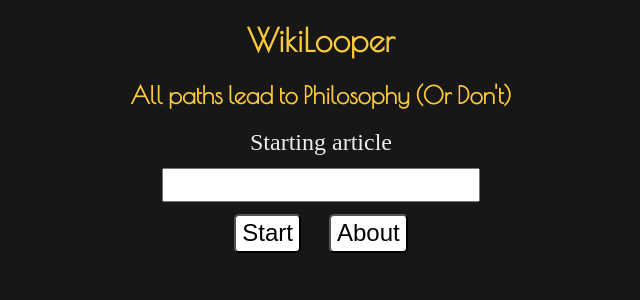
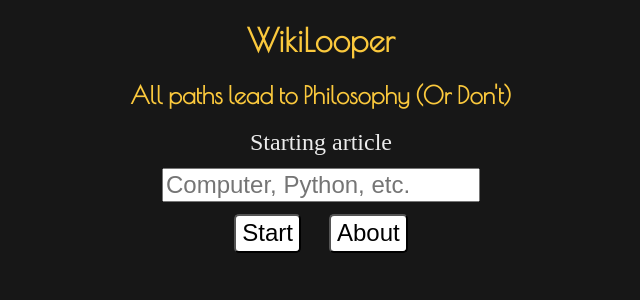
Before and after one commit to kartikanand/wikilooper, a Flask app: page / in a window 1280 px wide. Shown: the top 300 px of the page, without its empty margins (319-959 px from the left). Run offline with Flask 2, Linux system fonts and the light colour scheme.

Commit message:
Added placeholder for input tag

```diff
--- a/app/templates/index.html
+++ b/app/templates/index.html
@@ -13,7 +13,7 @@
             <form action="javascript:void(0);" onsubmit="wikiLoop(1)">
                 <label for="wiki-form-search-box">Starting article</label>
                 <br>
-                <input id="wiki-form-search-box" type="text"/>
+                <input id="wiki-form-search-box" type="text" placeholder="Computer, Python, etc.">
                 <br>
                 <button type="submit">Start</button>
                 <button onclick="toggleAbout(); return false;">About</button>
```
